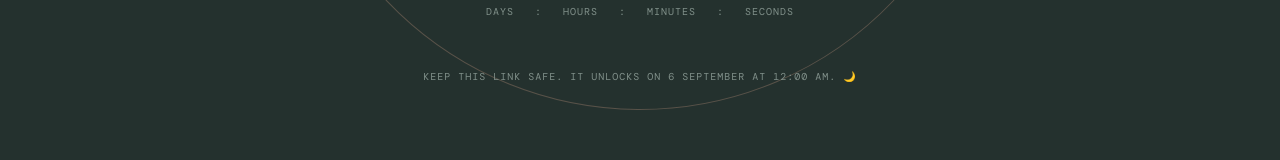
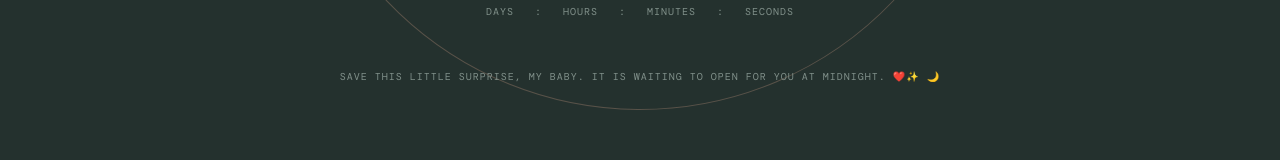
Before and after one commit to atul2306/bthdayurl, a plain HTML site: page index.html in a window 1280 px wide. Shown: the part 640-800 px from the top of the page. Drawn offline with nearby package versions, Linux system fonts and the light colour scheme.

Commit message:
initial changes

```diff
--- a/index.html
+++ b/index.html
@@ -20,7 +20,7 @@
       <p class="lock-message">Midnight is keeping a little surprise safe for you, my baby. &#10024;</p>
       <div class="lock-timer" id="lockTimer" aria-live="polite">00 : 00 : 00 : 00</div>
       <p class="lock-caption">days &nbsp; : &nbsp; hours &nbsp; : &nbsp; minutes &nbsp; : &nbsp; seconds</p>
-      <p class="lock-hint">Keep this link safe. It unlocks on 6 September at 12:00 AM. &#127769;</p>
+      <p class="lock-hint">Save this little surprise, my baby. It is waiting to open for you at midnight. ❤️✨ &#127769;</p>
     </div>
   </div>
   <div class="balloon-field" id="balloonField" aria-label="Clickable birthday balloons">
```
